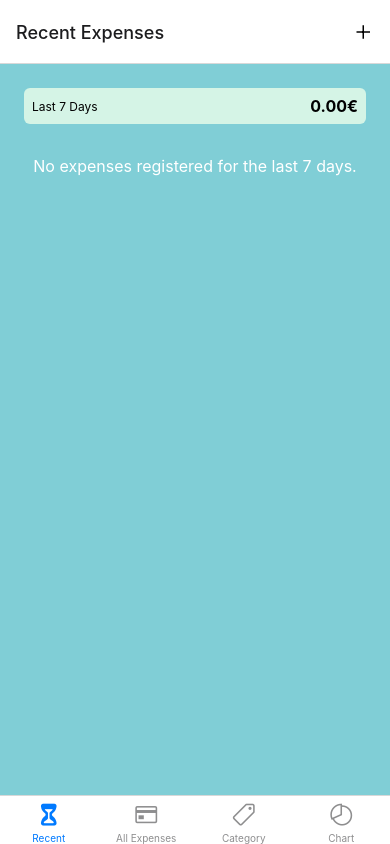
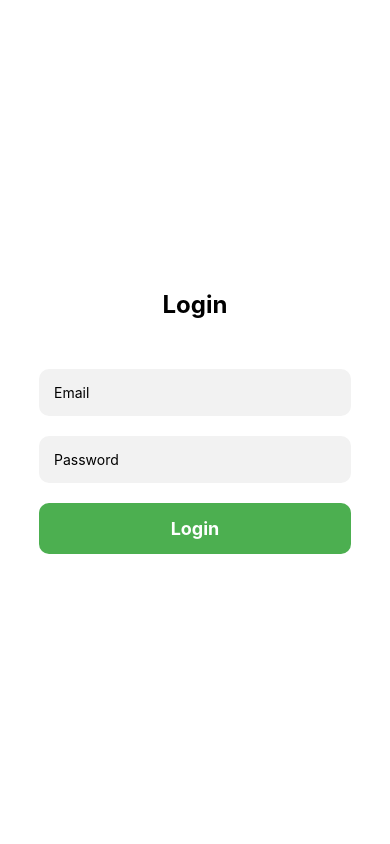
Before and after one commit to pmfst-web/projekt-pzelic29-1, a React Native app: screen /Login in a window 390 px wide. Built offline with nearby package versions, Linux system fonts and the light colour scheme.

Commit message:
"Adding login screen"

```diff
--- a/App.js
+++ b/App.js
@@ -1,16 +1,17 @@
-import { StatusBar } from "expo-status-bar";
-import { NavigationContainer } from "@react-navigation/native";
-import { createNativeStackNavigator } from "@react-navigation/native-stack";
-import { createBottomTabNavigator } from "@react-navigation/bottom-tabs";
-import { Ionicons } from "@expo/vector-icons";
+import { StatusBar } from 'expo-status-bar';
+import { NavigationContainer } from '@react-navigation/native';
+import { createNativeStackNavigator } from '@react-navigation/native-stack';
+import { createBottomTabNavigator } from '@react-navigation/bottom-tabs';
+import { Ionicons } from '@expo/vector-icons';
 
-import AllExpenses from "./screens/AllExpenses";
-import ManageExpense from "./screens/ManageExpenses";
-import RecentExpenses from "./screens/RecentExpenses";
-import ExpensesByCategoryScreen from './screens/ExpensesByCategoryScreen'
-import ChartScreen from "./screens/ChartScreen";
-import ButtonIcon from "./components/UI/ButtonIcon";
-import ExpensesContextProvider from "./store/store";
+import AllExpenses from './screens/AllExpenses';
+import ManageExpense from './screens/ManageExpenses';
+import RecentExpenses from './screens/RecentExpenses';
+import ExpensesByCategoryScreen from './screens/ExpensesByCategoryScreen';
+import ChartScreen from './screens/ChartScreen';
+import ButtonIcon from './components/UI/ButtonIcon';
+import ExpensesContextProvider from './store/store';
+import LoginScreen from './screens/user/LoginScreen';
 
 const Stack = createNativeStackNavigator();
 const BottomTabs = createBottomTabNavigator();
@@ -25,18 +26,17 @@ function ExpensesOverview() {
             size={24}
             color="black"
             onPress={() => {
-              navigation.navigate("ManageExpense");
+              navigation.navigate('ManageExpense');
             }}
           />
         ),
-      })}
-    >
+      })}>
       <BottomTabs.Screen
         name="RecentExpenses"
         component={RecentExpenses}
         options={{
-          title: "Recent Expenses",
-          tabBarLabel: "Recent",
+          title: 'Recent Expenses',
+          tabBarLabel: 'Recent',
           tabBarIcon: ({ color, size }) => (
             <Ionicons name="hourglass" size={size} color={color} />
           ),
@@ -46,8 +46,19 @@ function ExpensesOverview() {
         name="AllExpenses"
         component={AllExpenses}
         options={{
-          title: "All Expenses",
-          tabBarLabel: "All Expenses",
+          title: 'All Expenses',
+          tabBarLabel: 'All Expenses',
+          tabBarIcon: ({ color, size }) => (
+            <Ionicons name="card-outline" size={size} color={color} />
+          ),
+        }}
+      />
+      <BottomTabs.Screen
+        name="LoginScreen"
+        component={LoginScreen}
+        options={{
+          title: 'All Expenses',
+          tabBarLabel: 'All Expenses',
           tabBarIcon: ({ color, size }) => (
             <Ionicons name="card-outline" size={size} color={color} />
           ),
@@ -57,8 +68,8 @@ function ExpensesOverview() {
         name="ExpenseByCategory"
         component={ExpensesByCategoryScreen}
         options={{
-          title: "Expenses by Category",
-          tabBarLabel: "Category",
+          title: 'Expenses by Category',
+          tabBarLabel: 'Category',
           tabBarIcon: ({ color, size }) => (
             <Ionicons name="pricetag-outline" size={size} color={color} />
           ),
@@ -68,8 +79,8 @@ function ExpensesOverview() {
         name="ChartScreen"
         component={ChartScreen}
         options={{
-          title: "Chart",
-          tabBarLabel: "Chart",
+          title: 'Chart',
+          tabBarLabel: 'Chart',
           tabBarIcon: ({ color, size }) => (
             <Ionicons name="pie-chart-outline" size={size} color={color} />
           ),
@@ -87,6 +98,11 @@ export default function App() {
         <NavigationContainer>
           <Stack.Navigator>
             <Stack.Screen
+              name="Login"
+              component={LoginScreen}
+              options={{ headerShown: false }}
+            />
+            <Stack.Screen
               name="ExpensesOverview"
               component={ExpensesOverview}
               options={{ headerShown: false }}
--- /dev/null
+++ b/screens/user/LoginScreen.js
@@ -0,0 +1,74 @@
+import React, { useState } from 'react';
+import { View, Text, TextInput, TouchableOpacity, StyleSheet } from 'react-native';
+
+const LoginScreen = ({navigation}) => {
+  const [email, setEmail] = useState('');
+  const [password, setPassword] = useState('');
+
+  const handleLogin = () => {
+    if(email==="pzelic@pmfst.hr" && password==="123456"){
+      navigation.navigate('ExpensesOverview');
+    }
+    else{
+      return;
+    }
+  };
+
+  return (
+    <View style={styles.container}>
+      <Text style={styles.title}>Login</Text>
+      <TextInput
+        style={styles.input}
+        placeholder="Email"
+        keyboardType="email-address"
+        onChangeText={(text) => setEmail(text)}
+      />
+      <TextInput
+        style={styles.input}
+        placeholder="Password"
+        secureTextEntry={true}
+        onChangeText={(text) => setPassword(text)}
+      />
+      <TouchableOpacity style={styles.button} onPress={handleLogin}>
+        <Text style={styles.buttonText}>Login</Text>
+      </TouchableOpacity>
+    </View>
+  );
+};
+
+
+
+const styles = StyleSheet.create({
+  container: {
+    flex: 1,
+    alignItems: 'center',
+    justifyContent: 'center',
+    backgroundColor: '#ffffff',
+  },
+  title: {
+    fontSize: 24,
+    fontWeight: 'bold',
+    marginBottom: 50,
+  },
+  input: {
+    width: '80%',
+    padding: 15,
+    marginBottom: 20,
+    backgroundColor: '#f2f2f2',
+    borderRadius: 10,
+  },
+  button: {
+    backgroundColor: '#4CAF50',
+    borderRadius: 10,
+    padding: 15,
+    width: '80%',
+    alignItems: 'center',
+  },
+  buttonText: {
+    color: '#ffffff',
+    fontSize: 18,
+    fontWeight: 'bold',
+  },
+});
+
+export default LoginScreen;
```
